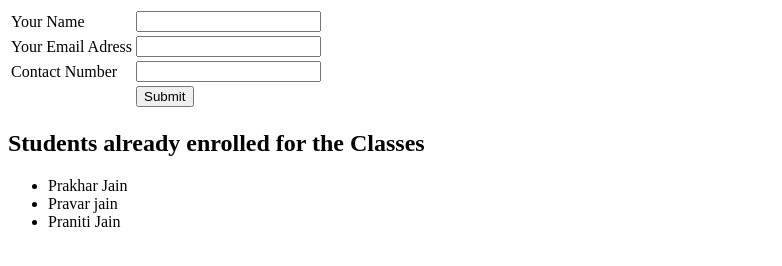
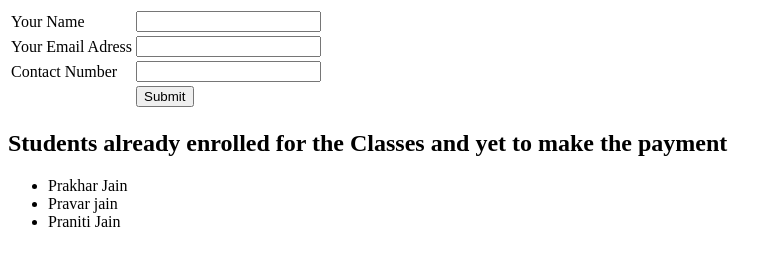
Before and after one commit to niteshjn/cv, a plain HTML site: page contactUs.html in a window 1280 px wide. Shown: the whole page, without its empty margins (0-782 px from the left). Drawn offline with Linux system fonts and the light colour scheme.

Commit message:
Update contactUs.html

```diff
--- a/contactUs.html
+++ b/contactUs.html
@@ -23,7 +23,7 @@
   </table>
 </form>
 
-    <h2>Students already enrolled for the Classes</h2>
+    <h2>Students already enrolled for the Classes and yet to make the payment</h2>
 
 <ul>
   <li>Prakhar Jain</li>
```
